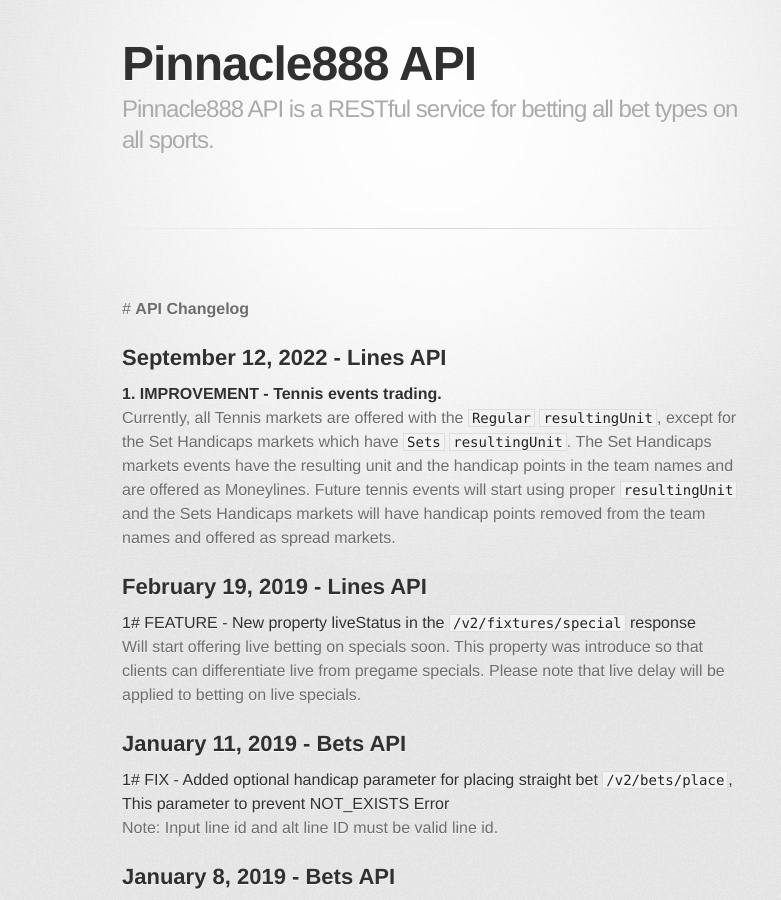
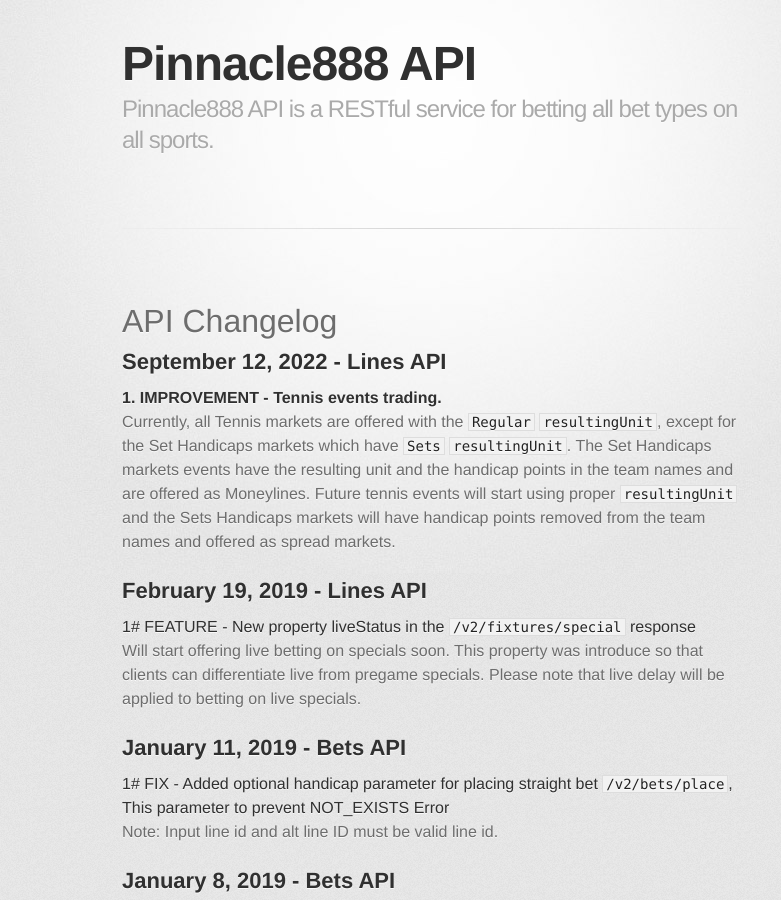
Before and after one commit to Pinny888/pinny888.github.io, a Jekyll site: the page built from ChangesLog.md, in a window 1280 px wide and 900 px high. Shown: the whole window, without its empty margins (208-989 px from the left). Built offline with Jekyll 4.4.1, drawn with Linux system fonts in a browser that asks for light colours; some web fonts are replaced; our own code applies the rules of GitHub Pages for plain Markdown files.

Commit message:
Update ChangesLog.md

```diff
--- a/ChangesLog.md
+++ b/ChangesLog.md
@@ -1,7 +1,7 @@
 [<img _ngcontent-c2="" src="" style="background-color: transparent;">](https://pinny888.github.io)
 
 
- #  **API Changelog**
+# API Changelog
 
 ## September 12, 2022 - Lines API
 
```
